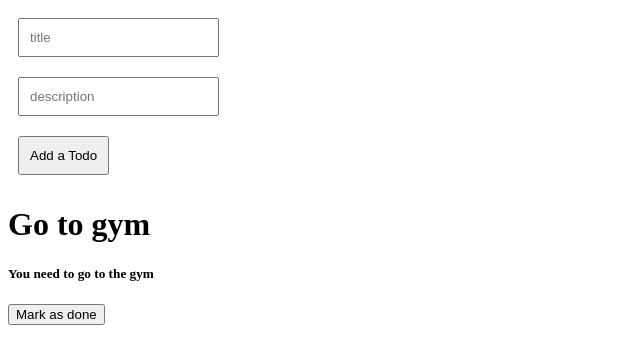
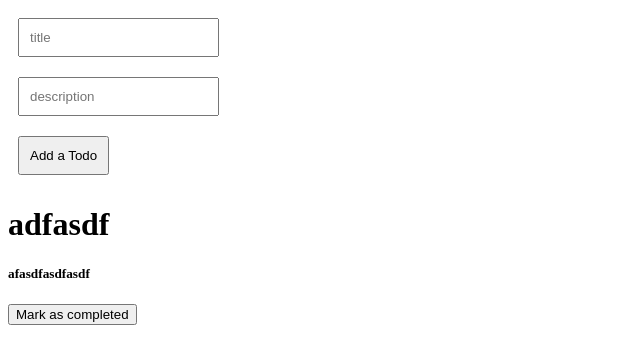
Before and after one commit to Harsh9934-debug/Todo-application-, a React (Vite) app: page / in a window 1280 px wide. Shown: the top 364 px of the page, without its empty margins (0-640 px from the left). Built offline with nearby package versions, Linux system fonts and the light colour scheme; no server answers.

Commit message:
Updated soome of the changes

```diff
--- a/components/Todos.jsx
+++ b/components/Todos.jsx
@@ -1,8 +1,13 @@
-export function Todos(){
-    return <div>
-        <h1>Go to gym </h1>
-        <h5>You need to go to the gym </h5>
-        <button>Mark as done </button>
-
+export function Todos({ todos }) {
+  return (
+    <div>
+      {todos.map((todo) => (
+        <div>
+          <h1>{todo.title}</h1>
+          <h5>{todo.description}</h5>
+          <button>{todo.completed ? 'Completed' : 'Mark as completed'}</button>
+        </div>
+      ))}
     </div>
+  )
 }
--- a/src/App.jsx
+++ b/src/App.jsx
@@ -1,15 +1,33 @@
-import { useState } from 'react'
+import { useEffect, useState } from 'react'
 import './App.css'
 import { CreateTodo } from '../components/CreateTodo'
 import { Todos } from '../components/Todos'
 
 function App() {
-  const [count, setCount] = useState(0)
+  const [todos, setTodos] = useState([])
+
+  useEffect(() => {
+    fetch("http://localhost:3000/todos")
+      .then(async (res) => {
+        const json = await res.json()
+        setTodos(json.todos)
+      })
+      .catch((err) => {
+        console.error("Failed to fetch todos:", err)
+      })
+  }, [])
 
   return (
   <div>
     <CreateTodo/>
-    <Todos />
+    <Todos todos={[
+      {
+        title:"adfasdf",
+        description:"afasdfasdfasdf",
+        completed:false
+      }
+    ]}>
+    </Todos>
   </div>
   )
 }
```
